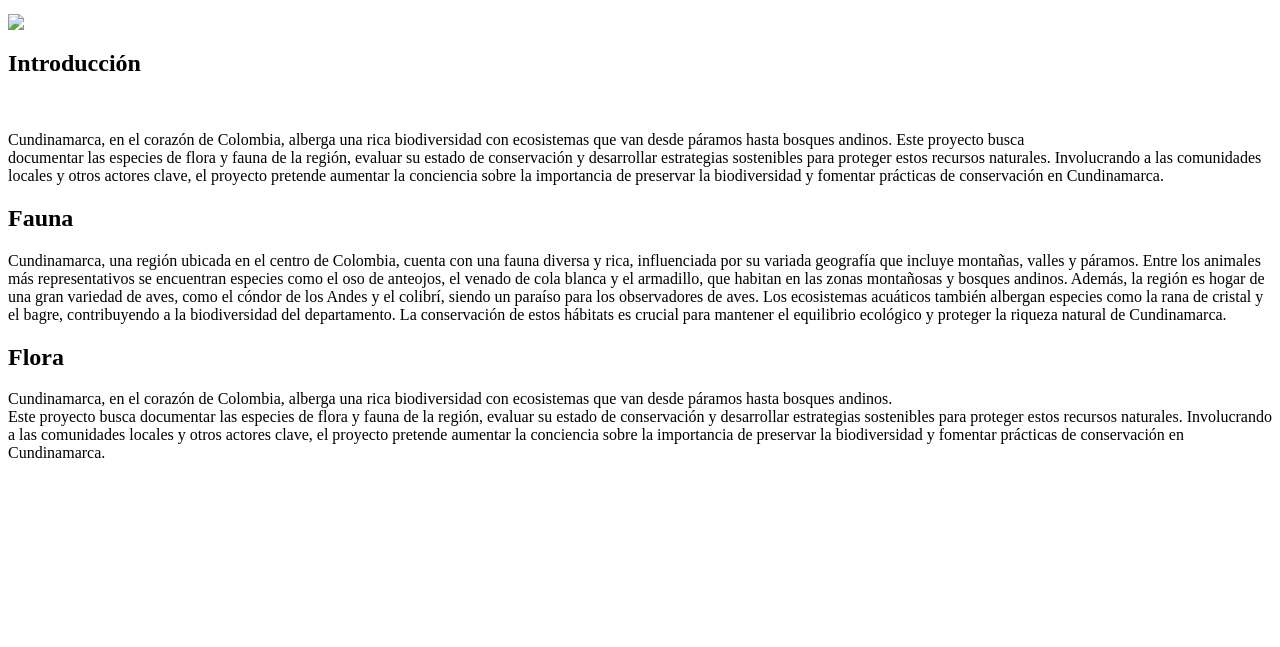
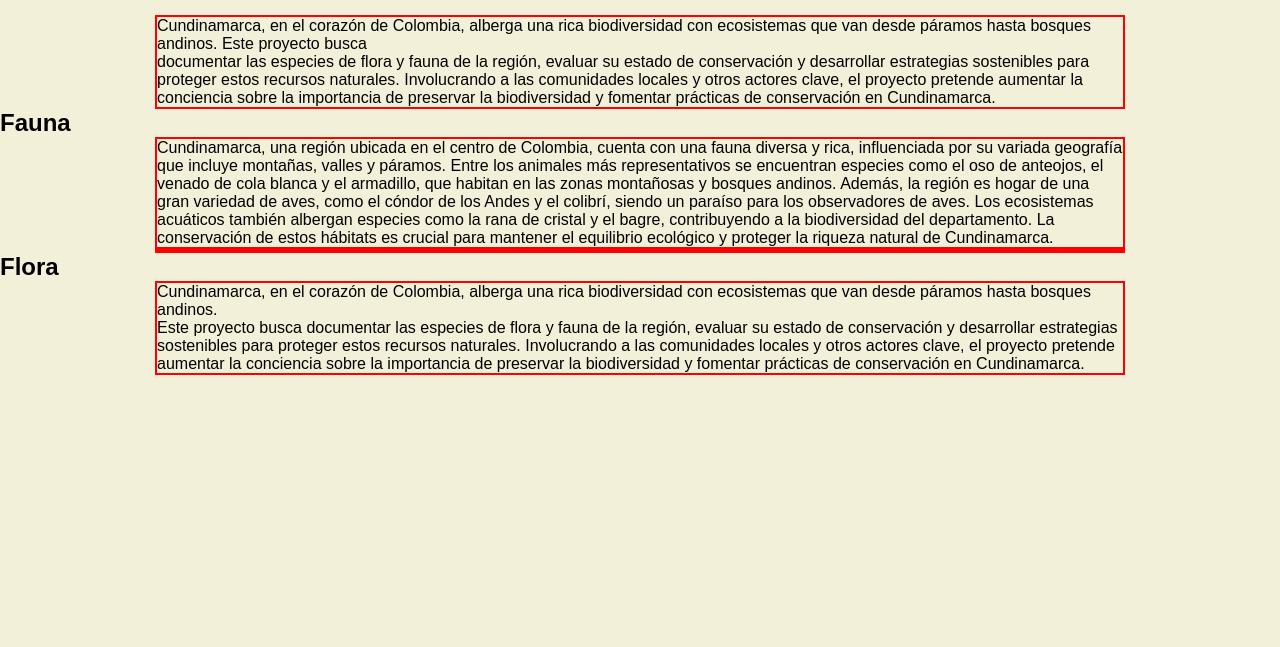
Before and after one commit to jhonatan0018/proyecto1, a plain HTML site: page index.html in a window 1280 px wide. Shown: the part 153-800 px from the top of the page. Drawn offline with Linux system fonts and the light colour scheme.

Commit message:
Update index.html

```diff
--- a/index.html
+++ b/index.html
@@ -3,7 +3,7 @@
 <head> <!-- Contenedor de metadatos y enlaces -->
     <meta charset="UTF-8"> <!-- Establece la codificación de caracteres a UTF-8 -->
     <meta name="viewport" content="width=device-width, initial-scale=1.0"> <!-- Ajusta la vista en dispositivos móviles -->
-    <link rel="stylesheet" href="styles.css"> <!-- Enlace al archivo CSS externo -->
+    <link rel="stylesheet" href="style.css"> <!-- Enlace al archivo CSS externo -->
     <title>Biodiversidad En Cundinamarca</title> <!-- Título de la página -->
 </head>
 <body> <!-- Cuerpo del documento -->
```
